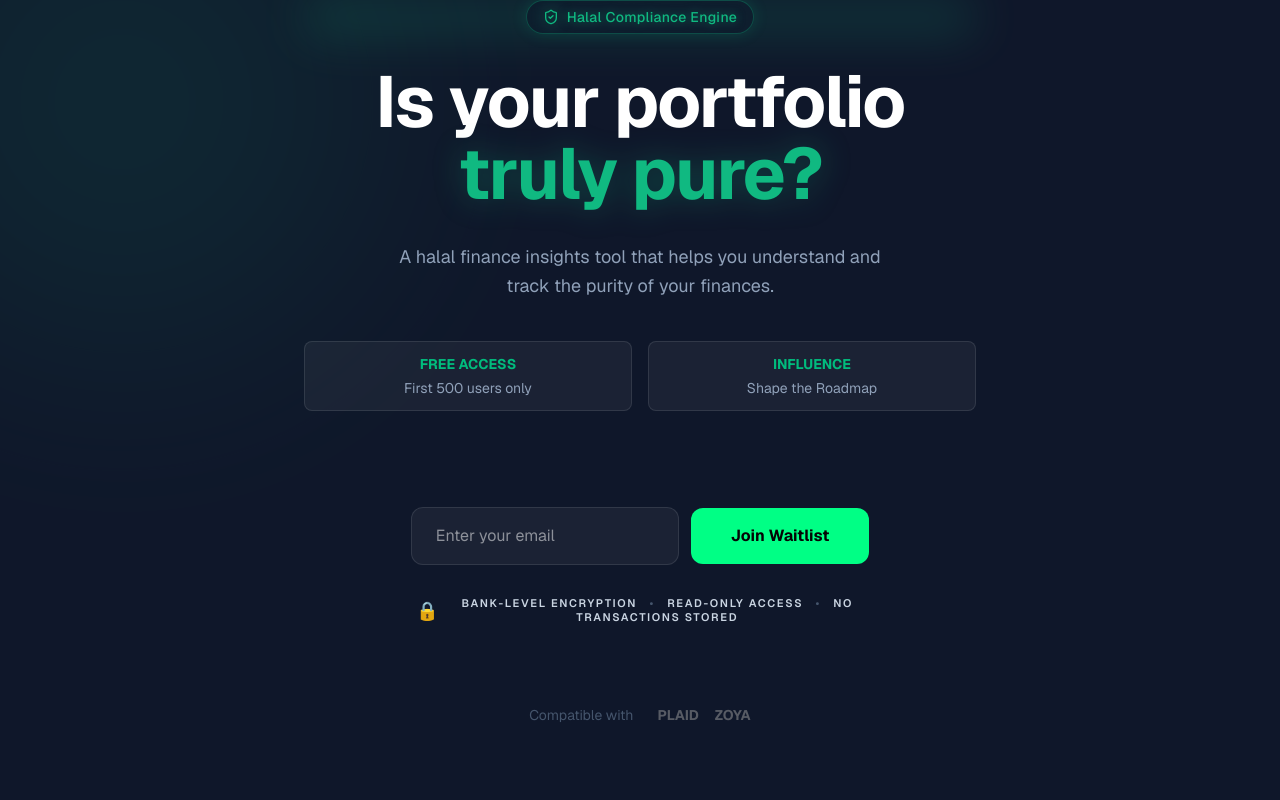
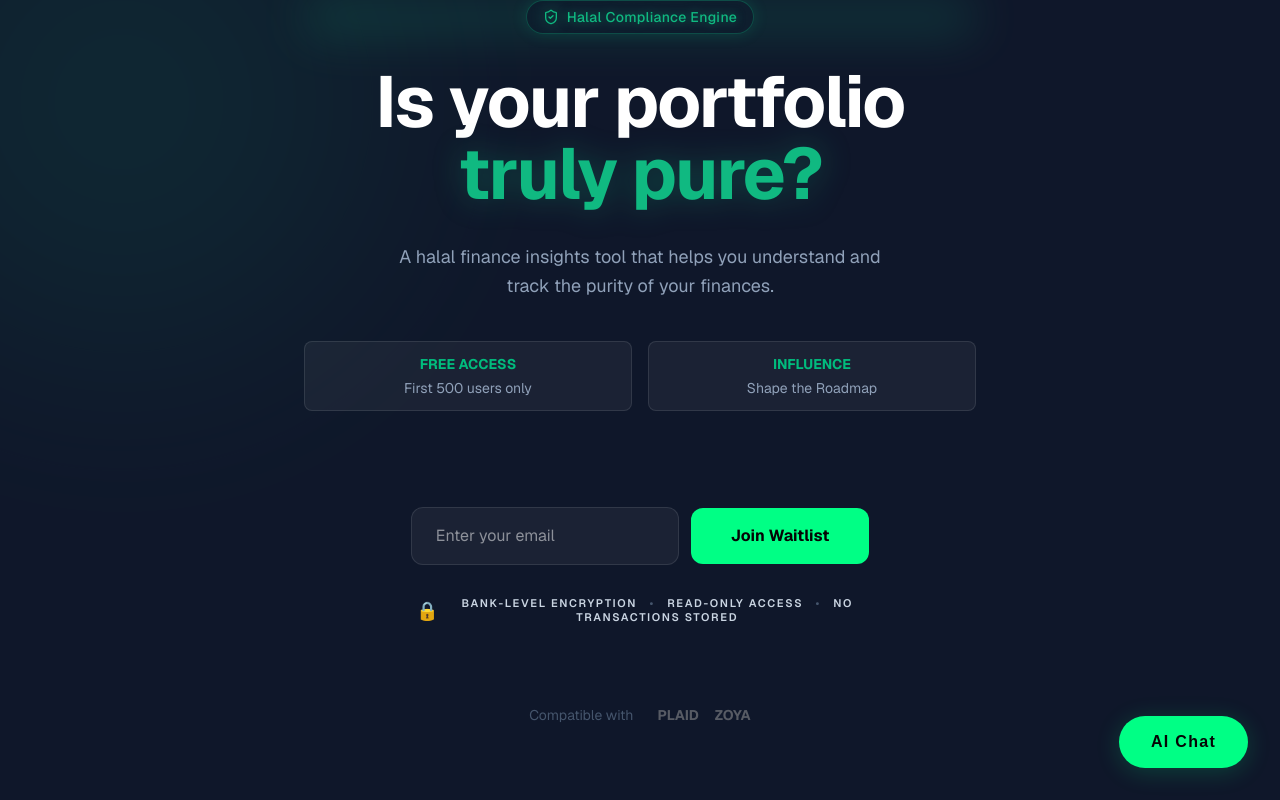
Before and after one commit to mubashiraden00-alt/Sukfi-waitlist, a Next.js app: page / in a window 1280 px wide. Shown: the top 800 px of the page. Built offline with nearby package versions, Linux system fonts and the light colour scheme; no server answers; the database is empty.

Commit message:
feat: added AI safety assistant

```diff
--- a/src/app/layout.tsx
+++ b/src/app/layout.tsx
@@ -1,4 +1,5 @@
 import type { Metadata } from "next";
+import Script from 'next/script';
 import { Geist, Geist_Mono } from "next/font/google";
 import "./globals.css";
 
@@ -28,6 +29,43 @@ export default function RootLayout({
         className={`${geistSans.variable} ${geistMono.variable} antialiased`}
       >
         {children}
+                {/* Floating AI Chat Button */}
+                <div style={{position: 'fixed', bottom: '32px', right: '32px', zIndex: 9999}}>
+                  <button
+                    id="ai-chat-toggle"
+                    style={{
+                      background: '#00FF85',
+                      color: '#050505',
+                      fontWeight: 'bold',
+                      borderRadius: '999px',
+                      padding: '14px 32px',
+                      boxShadow: '0 4px 24px rgba(0,255,133,0.18)',
+                      border: 'none',
+                      cursor: 'pointer',
+                      fontSize: '1rem',
+                      letterSpacing: '0.08em',
+                      transition: 'box-shadow 0.2s',
+                    }}
+                    onClick={() => {
+                      const el = document.querySelector('.elfsight-app-cd2466c7-0db9-4f43-8e33-781379e56544');
+                      if (el) {
+                        el.style.display = el.style.display === 'block' ? 'none' : 'block';
+                        el.style.position = 'fixed';
+                        el.style.bottom = '90px';
+                        el.style.right = '32px';
+                        el.style.zIndex = '9999';
+                      }
+                    }}
+                  >
+                    AI Chat
+                  </button>
+                </div>
+                {/* Elfsight AI Widget (initially hidden, toggled by button) */}
+              <Script src="https://elfsightcdn.com/platform.js" strategy="afterInteractive" />
+              <div className="elfsight-app-cd2466c7-0db9-4f43-8e33-781379e56544" data-elfsight-app-lazy style={{display: 'none'}}></div>
+              {/* Elfsight raw code for AI safety assistant */}
+              <script src="https://elfsightcdn.com" async></script>
+              <div className="elfsight-app-cd2466c7-0db9-4f43-8e33-781379e56544" data-elfsight-app-lazy></div>
       </body>
     </html>
   );
--- a/src/components/Mission.tsx
+++ b/src/components/Mission.tsx
@@ -3,6 +3,6 @@ export const Mission = () => (
     <p className="text-gray-400 italic text-sm px-6">
       "I built Sukfi because I was tired of guessing if my wealth was truly pure. This isn't just an app; it's a mission to bring Taqwa to our modern financial lives."
     </p>
-    <p className="mt-4 text-brand-green text-xs font-bold">— The Founder</p>
+    <p className="mt-4 text-brand-green text-xs font-bold">— Mubashir Aden, Founder</p>
   </div>
 );
```
